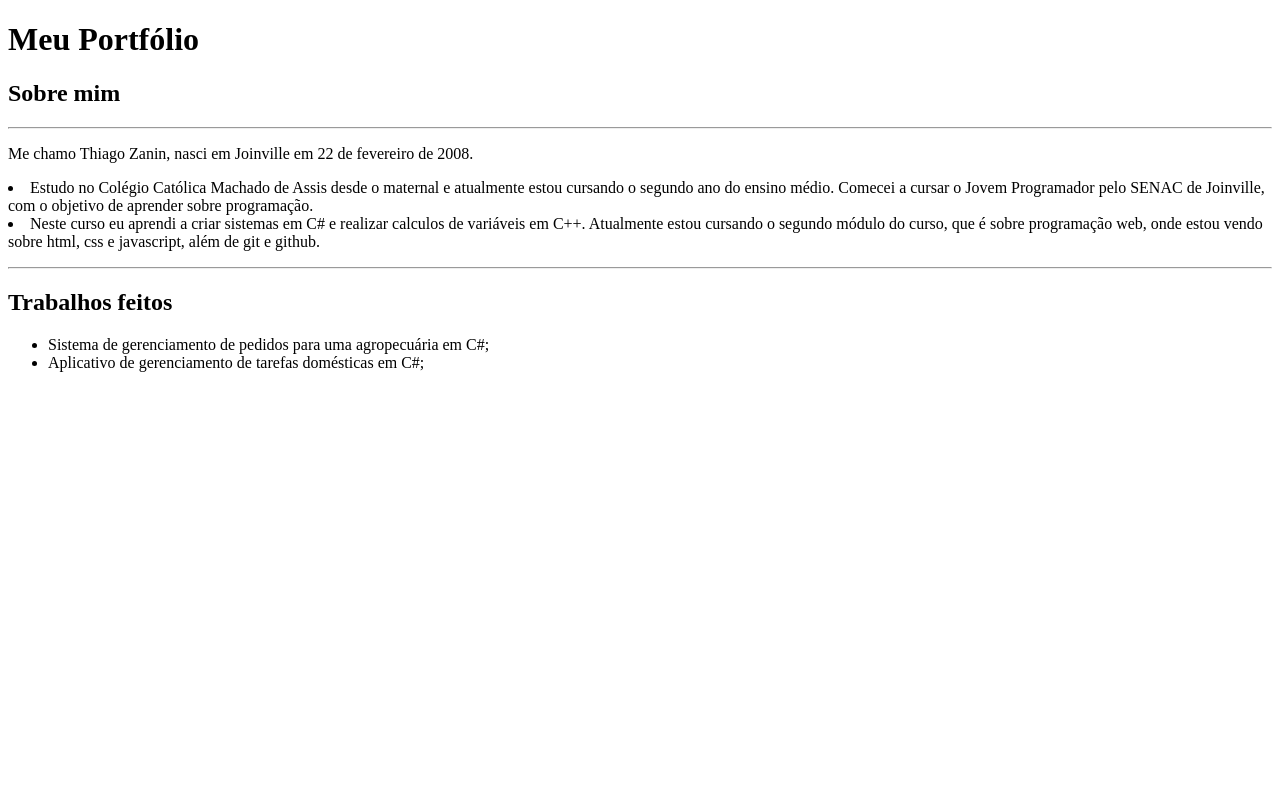
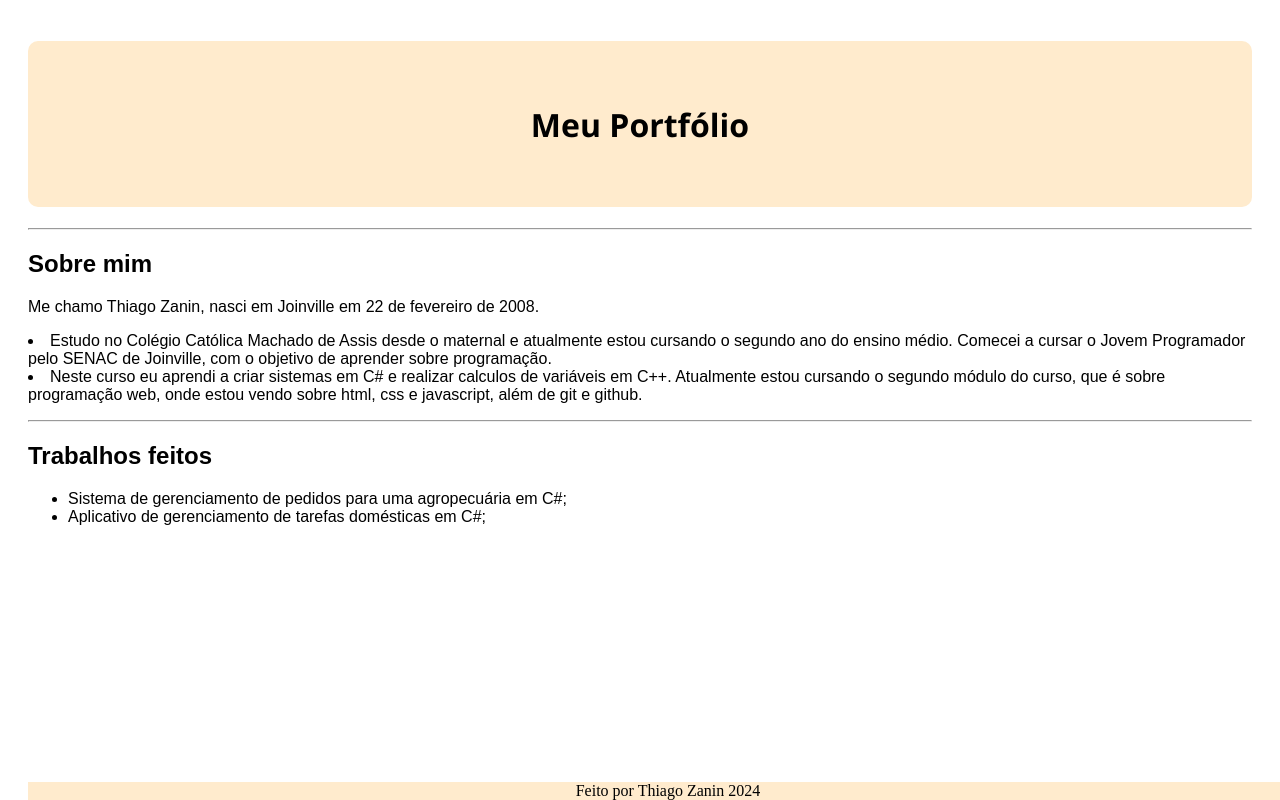
Before and after one commit to yaszaxz/avaliacao-jp, a plain HTML site: page index.html in a window 1280 px wide. Drawn offline with Linux system fonts and the light colour scheme.

Commit message:
estilização

```diff
--- a/index.html
+++ b/index.html
@@ -12,9 +12,9 @@
     </header>
     <main>
         <section class="sobre-mim">
-            <h2>Sobre mim</h2>
             <div>
                 <hr></hr>
+                <h2>Sobre mim</h2>
                 <p>Me chamo Thiago Zanin, nasci em Joinville em 22 de fevereiro de 2008.
                     <li>Estudo no Colégio Católica Machado de Assis desde o maternal e atualmente estou cursando o segundo ano do ensino médio. Comecei a cursar o Jovem Programador pelo SENAC de Joinville, com o objetivo de aprender sobre programação.</li>
                     <li>Neste curso eu aprendi a criar sistemas em C# e realizar calculos de variáveis em C++. Atualmente estou cursando o segundo módulo do curso, que é sobre programação web, onde estou vendo sobre html, css e javascript, além de git e github.</li>
@@ -31,6 +31,7 @@
                 </ul>
             </section>
         </div>
+        <footer>Feito por Thiago Zanin 2024</footer>
     </main>
 </body>
 </html>
--- a/styles/portfolio.css
+++ b/styles/portfolio.css
@@ -0,0 +1,39 @@
+html
+{
+    margin: 20px;
+}
+
+h1
+{
+    font-family: 'Segoe UI', Tahoma, Geneva, Verdana, sans-serif;
+    background-color: blanchedalmond;
+    padding: 5%;
+    border-radius: 10px;
+    text-align: center;
+}
+
+hr
+{
+    color: lightcoral;
+}
+
+.sobre-mim
+{
+    font-family: Arial, Helvetica, sans-serif;
+
+}
+
+.trabalhos-feitos
+{
+    font-family: Arial, Helvetica, sans-serif;
+}
+
+footer
+{
+    text-align: center;
+    color: black;
+   background-color:  blanchedalmond;
+   position: fixed;
+   bottom: 0 ;
+   width: 100%;
+}
```
